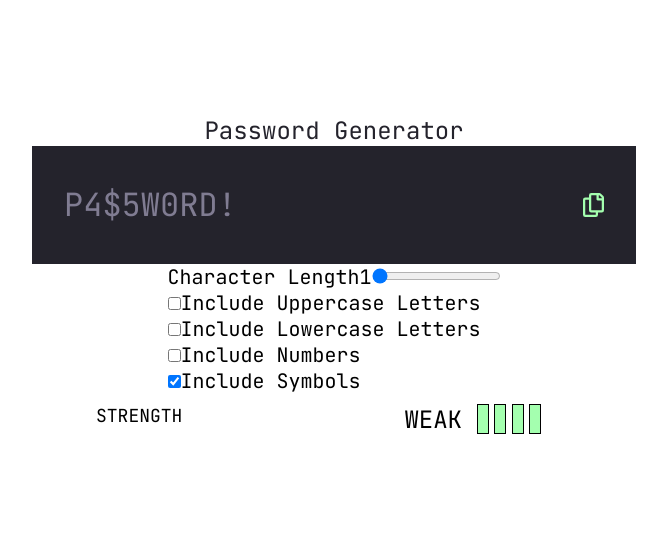
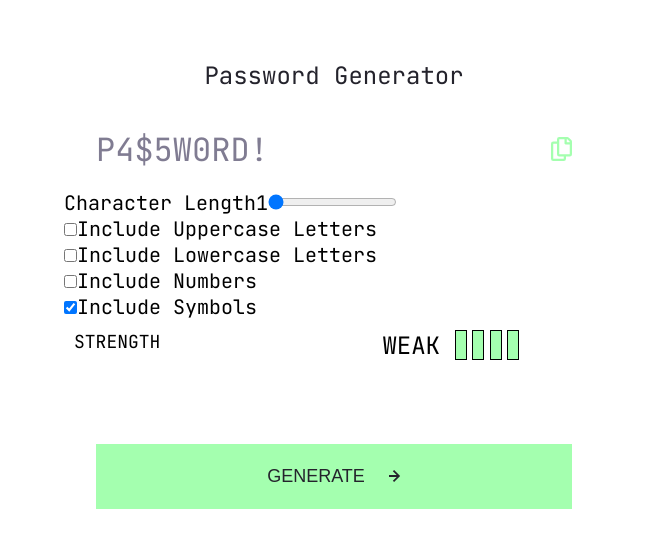
Before and after one commit to nikeshnaik/password_generator, a React (Create React App) app: page / in a window 1280 px wide. Shown: the top 548 px of the page, without its empty margins (306-973 px from the left). Built offline with nearby package versions, Linux system fonts and the light colour scheme.

Commit message:
feat: generate button, moved centering div to body, width inherit + padding for child components

```diff
--- a/src/App.js
+++ b/src/App.js
@@ -3,6 +3,7 @@ import FilterBox from './components/FilterBox/filterbox';
 import { useState } from "react"
 import StrengthIndicator from './components/StrengthIndicator/strengthindicator';
 import { ReactComponent as CopyButton } from './assets/images/icon-copy.svg';
+import GeneratePassword from './components/GeneratePassword/generatepassword';
 
 
 function App() {
@@ -40,6 +41,7 @@ function App() {
       </div>
       <FilterBox filterChecksboxes={filterChecksboxes} characterLen={characterLen} handleCharacterLen={handleCharacterLen} handleCheckbox={handleCheckbox} />
       <StrengthIndicator strength_class="strong" strength_string="WEAK" />
+      <GeneratePassword />
     </main >
   );
 }
--- a/src/App.module.css
+++ b/src/App.module.css
@@ -1,27 +1,20 @@
 .App {
   font-size: 2rem;
-  display: flex;
-  flex-direction: column;
-  justify-content: center;
-  align-items: center;
-  /* Check this height should be 100vh but converted to fit current css */
-  height: 60rem;
-
+  width: 54rem;
 }
 
 .app_name {
   font-size: 2.4rem;
   color: var(--light-black);
-
+  margin-bottom: 1.8rem;
+  text-align: center;
 }
 
 .password_generated {
   display: flex;
-  width: 54rem;
-  height: 8rem;
   padding: 1.9rem 3.2rem 1.9rem 3.2rem;
   justify-content: space-between;
-  background-color: var(--light-black);
+  /* background-color: var(--light-black); */
   align-items: center
 }
 
--- /dev/null
+++ b/src/components/GeneratePassword/generatepassword.jsx
@@ -0,0 +1,17 @@
+import styles from './generatepassword.module.css'
+import { ReactComponent as ArrowBtn } from '../../assets/images/icon-arrow-right.svg'
+
+function GeneratePassword() {
+
+    return (
+        <div className={styles.container}>
+            <button className={styles.generate_btn}>
+                Generate
+                <ArrowBtn className={styles.arrow} />
+            </button>
+        </div>
+    )
+}
+
+
+export default GeneratePassword;
--- /dev/null
+++ b/src/components/GeneratePassword/generatepassword.module.css
@@ -0,0 +1,22 @@
+.container {
+    width: 47.6rem;
+    height: 6.5rem;
+    margin: 3.2rem;
+}
+
+.generate_btn {
+    display: flex;
+    align-items: center;
+    justify-content: center;
+    width: inherit;
+    height: inherit;
+    background-color: var(--bright-green);
+    color: var(--light-black);
+    border: none;
+    font-size: 1.8rem;
+    text-transform: uppercase;
+}
+
+.arrow {
+    margin-left: 2.4rem;
+}
--- a/src/index.css
+++ b/src/index.css
@@ -25,4 +25,11 @@ html {
 
 }
 
-#root {}
+body {
+  display: flex;
+  flex-direction: column;
+  justify-content: center;
+  align-items: center;
+  /* Check this height should be 100vh but converted to fit current css */
+  height: 60rem;
+}
```
Also changed, not shown: 1 other file (tests, documents, lock files or other folders).
